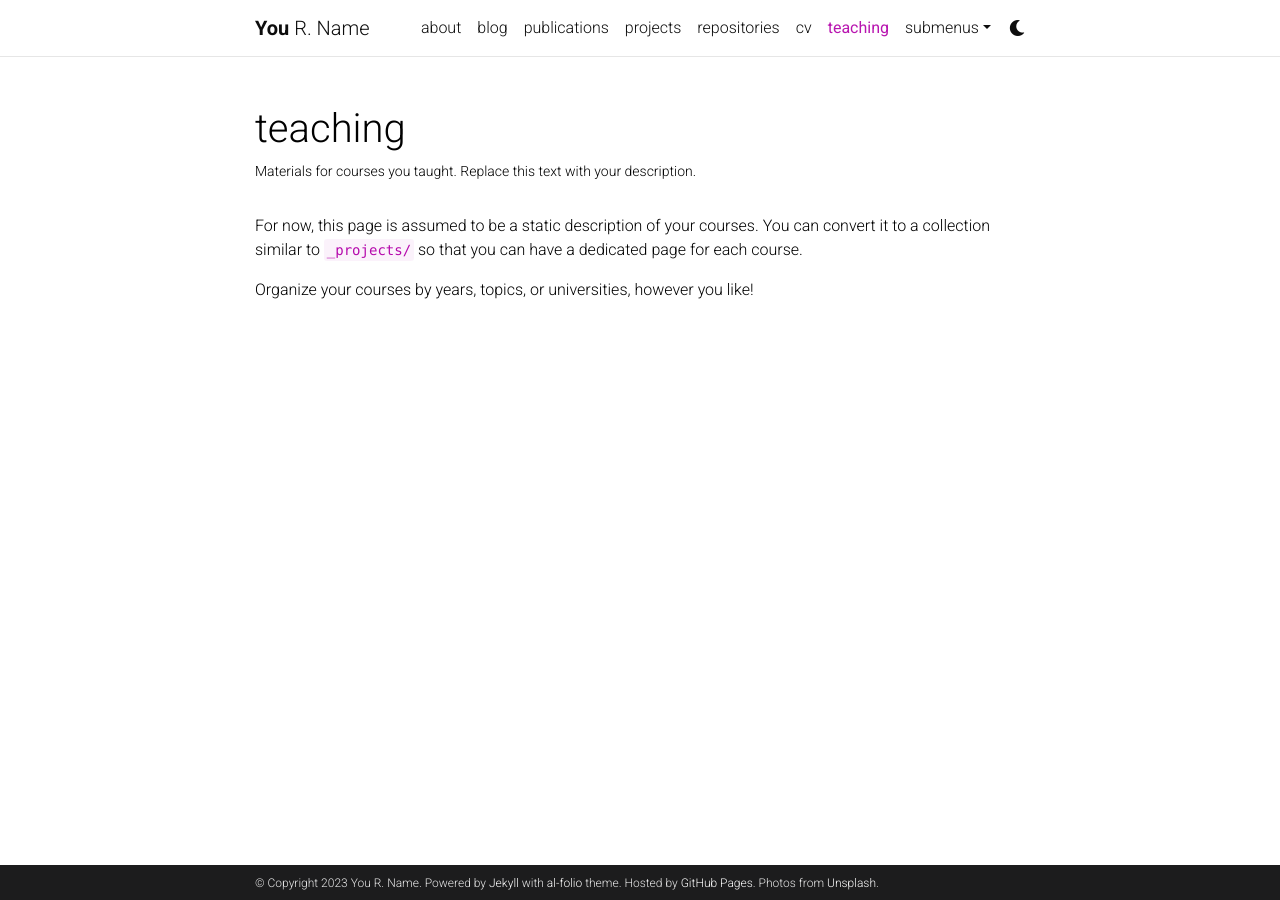
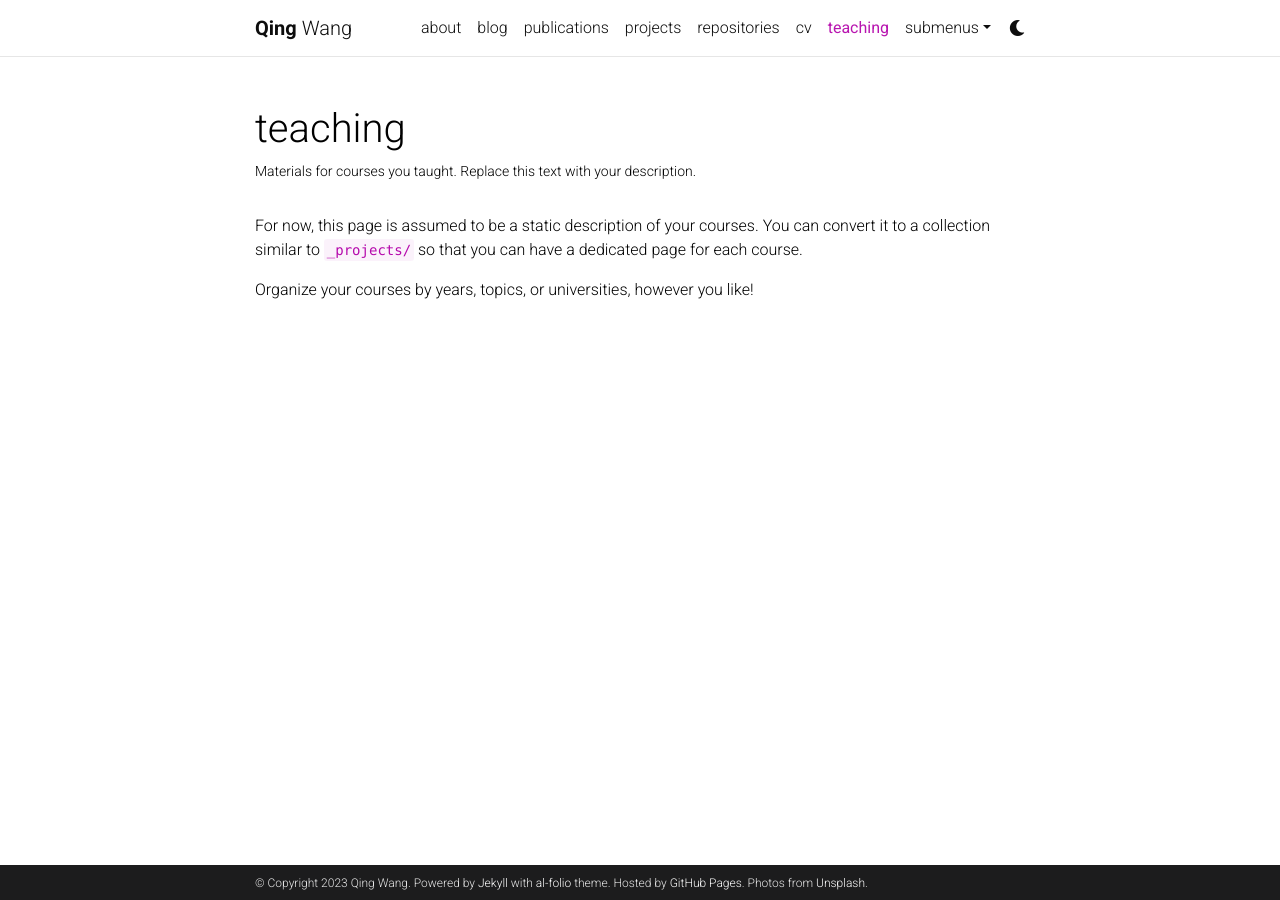
Before and after one commit to Vincent-wq/Vincent-wq.github.io, a Jekyll site: the page built from _pages/teaching.md, in a window 1280 px wide. Built offline with Jekyll 4.4.1, drawn with Linux system fonts in a browser that asks for light colours; comment, search, counter and statistics services are not loaded; a style sheet for code colours, icons or effects is not loaded; some of the changed lines change nothing that is shown.

Commit message:
init update

```diff
--- a/_config.yml
+++ b/_config.yml
@@ -3,12 +3,12 @@
 # -----------------------------------------------------------------------------
 
 title: blank # the website title (if blank, full name will be used instead)
-first_name: You
-middle_name: R.
-last_name: Name
-email: you@example.com
+first_name: Qing
+middle_name:
+last_name: Wang
+email: vincent.w.qing@gmail.com
 description: > # the ">" symbol means to ignore newlines until "footer_text:"
-  A simple, whitespace theme for academics. Based on [*folio](https://github.com/bogoli/-folio) design.
+ Qing Wang (Vincent)'s personal page.
 footer_text: >
   Powered by <a href="https://jekyllrb.com/" target="_blank">Jekyll</a> with <a href="https://github.com/alshedivat/al-folio">al-folio</a> theme.
   Hosted by <a href="https://pages.github.com/" target="_blank">GitHub Pages</a>.
@@ -18,8 +18,8 @@
 lang: en # the language of your site (for example: en, fr, cn, ru, etc.)
 icon: ⚛️  # the emoji used as the favicon (alternatively, provide image name in /assets/img/)
 
-url: https://alshedivat.github.io # the base hostname & protocol for your site
-baseurl: /al-folio # the subpath of your site, e.g. /blog/
+url: https://qingwang_vincent.github.io # the base hostname & protocol for your site
+baseurl:  # the subpath of your site, e.g. /blog/
 last_updated: false # set to true if you want to display last updated in the footer
 impressum_path:  # set to path to include impressum link in the footer, use the same path as permalink in a page, helps to conform with EU GDPR
 
@@ -67,16 +67,16 @@
 # Social integration
 # -----------------------------------------------------------------------------
 
-github_username: # your GitHub user name
+github_username: vincent-wq # your GitHub user name
 gitlab_username: # your GitLab user name
-twitter_username: # your Twitter handle
+twitter_username: QingWan99752335 # your Twitter handle
 mastodon_username: # your mastodon instance+username in the format instance.tld/@username
 linkedin_username: # your LinkedIn user name
 telegram_username: # your Telegram user name
 scholar_userid: # your Google Scholar ID
 semanticscholar_id: # your Semantic Scholar ID
 whatsapp_number: # your WhatsApp number (full phone number in international format. Omit any zeroes, brackets, or dashes when adding the phone number in international format.)
-orcid_id: # your ORCID ID
+orcid_id: 0000-0002-6843-5516 # your ORCID ID
 medium_username: # your Medium username
 quora_username: # your Quora username
 publons_id: # your ID on Publons
@@ -127,7 +127,7 @@
 # Follow instructions on https://giscus.app/ to setup for your repo to fill out
 # the information below.
 giscus:
-  repo: alshedivat/al-folio      # <your-github-user-name>/<your-github-repo-name>
+  repo: vincent-wq/qingwang_vincent      # <your-github-user-name>/<your-github-repo-name>
   repo_id: MDEwOlJlcG9zaXRvcnk2MDAyNDM2NQ==
   category: Comments             # name of the category under which discussions will be created
   category_id: DIC_kwDOA5PmLc4CTBt6
```
